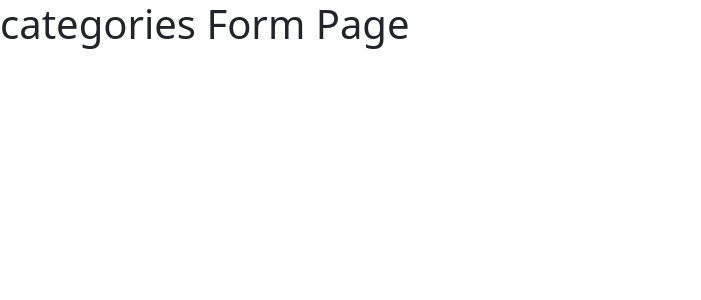
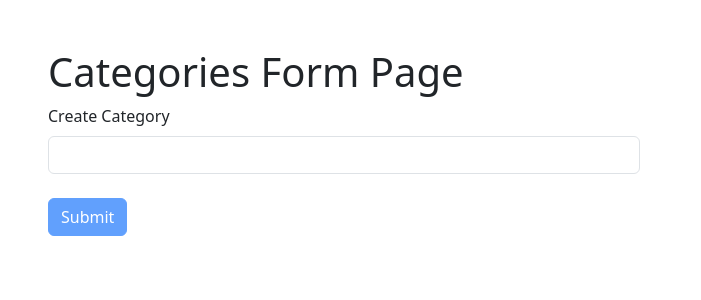
Before and after one commit to Daniyal19926/Biblio_FE, a React (Vite) app: page /categoryformpage in a window 1280 px wide. Shown: the top 300 px of the page, without its empty margins (0-701 px from the left). Built offline with nearby package versions, Linux system fonts and the light colour scheme.

Commit message:
finished category page

```diff
--- a/src/App.tsx
+++ b/src/App.tsx
@@ -10,8 +10,8 @@ import { Dvd } from "./types/Dvd";
 import { ReferenceBook } from "./types/ReferenceBook";
 import { AudioBook } from "./types/AudioBook";
 import Navbar from "./component/Navbar";
-import ListGroup from "./component/listGroup";
 import { Link } from "react-router-dom";
+import SimpleListGroup from "./component/SimpleListGroup";
 export const DEFAULT_CATEGORY: Category = {
   id: "",
   name: "All Categories",
@@ -24,12 +24,9 @@ export default function App() {
   const [categories, setCategories] = useState<Category[]>([]);
   const [loading, setLoading] = useState(true);
   const [libraryItems, setLibraryItems] = useState<any[]>([]);
-  const [selectedCategory, setSelectedCategory] = useState(DEFAULT_CATEGORY.id);
 
   useEffect(() => {
-    getCategories().then(({ data }) =>
-      setCategories([DEFAULT_CATEGORY, ...data])
-    );
+    getCategories().then(({ data }) => setCategories(data));
 
     getBooks().then(({ data }) => setBooks(data));
     getReferenceBooks().then(({ data }) => setReferenceBooks(data));
@@ -48,17 +45,16 @@ export default function App() {
     <div>
       <div className=" p-4">
         <Navbar />
-        <Link to={"/categoryformpage"} className="btn btn-primary mt-2 ms-2">
+        <Link
+          to={"/categoryformpage/new"}
+          className="btn btn-primary mt-2 ms-2"
+        >
           Create Category
         </Link>
 
         <div className="row p-0 container text-centre">
           <div className="col mt-5">
-            <ListGroup
-              categories={categories}
-              selectedCategory={selectedCategory}
-              setSelectedCategory={setSelectedCategory}
-            />
+            <SimpleListGroup categories={categories} />
           </div>
           <div className="col-10">
             <table className="table">
--- /dev/null
+++ b/src/component/SimpleListGroup.tsx
@@ -0,0 +1,15 @@
+import { Link } from "react-router-dom";
+
+export default function SimpleListGroup({ categories }: any) {
+  return (
+    <div>
+      <ul className="list-group">
+        {categories.map((category: any) => (
+          <li key={category.id} className="list-group-item">
+            <Link to={""}>{category.name}</Link>
+          </li>
+        ))}
+      </ul>
+    </div>
+  );
+}
--- a/src/main.tsx
+++ b/src/main.tsx
@@ -7,7 +7,7 @@ import BooksPage from "./pages/BooksPage.tsx";
 import AudioBooksPage from "./pages/AudioBooksPage.tsx";
 import ReferenceBooksPage from "./pages/ReferenceBooksPage.tsx";
 import DvdsPage from "./pages/DvdsPage.tsx";
-import CategoriesFormPage from "./pages/CategoryFormPage.tsx";
+import CategoriesForm from "./pages/Forms/CategoryFormPage.tsx";
 import BookForm from "./pages/Forms/BookForm.tsx";
 import ReferenceBookForm from "./pages/Forms/ReferenceBookForm.tsx";
 import AudioBookForm from "./pages/Forms/AudioBookForm.tsx";
@@ -35,11 +35,11 @@ const router = createBrowserRouter([
   },
   {
     path: "/categoryformpage",
-    element: <CategoriesFormPage />,
+    element: <CategoriesForm />,
   },
   {
     path: "/categoryformpage/:id",
-    element: <CategoriesFormPage />,
+    element: <CategoriesForm />,
   },
   {
     path: "/bookform/:id",
--- a/src/pages/CategoryFormPage.tsx
+++ /dev/null
@@ -1,7 +0,0 @@
-export default function CategoriesFormPage() {
-  return (
-    <div>
-      <h1>categories Form Page</h1>
-    </div>
-  );
-}
--- /dev/null
+++ b/src/pages/Forms/CategoryFormPage.tsx
@@ -0,0 +1,52 @@
+import { zodResolver } from "@hookform/resolvers/zod";
+import { useEffect, useState } from "react";
+import { FieldValues, useForm } from "react-hook-form";
+import { useNavigate, useParams } from "react-router-dom";
+import { z } from "zod";
+import { createCategory, getCategory } from "../../Services/Categories";
+const schema = z.object({
+  name: z.string().min(3),
+});
+type CategoryFormData = z.infer<typeof schema>;
+export default function CategoriesForm() {
+  const [category, setCategory] = useState("");
+  const { id } = useParams();
+  const navigate = useNavigate();
+  useEffect(() => {
+    if (!id || id === "new") return;
+    getCategory(id).then(({ data }) => setCategory(data));
+  }, [category]);
+
+  const {
+    reset,
+    register,
+    handleSubmit,
+    formState: { errors, isValid },
+  } = useForm<CategoryFormData>({
+    resolver: zodResolver(schema),
+    mode: "onChange",
+  });
+  async function onSubmit(data: FieldValues) {
+    await createCategory(data);
+    navigate("/");
+  }
+  return (
+    <div className="p-5">
+      <h1>Categories Form Page</h1>
+      <form onSubmit={handleSubmit(onSubmit)}>
+        <div className="mb-3 w-50">
+          <label className="form-label">Create Category</label>
+          <input {...register("name")} className="form-control" />
+          {errors.name && <p className="text-danger">{errors.name.message}</p>}
+          <button
+            disabled={!isValid}
+            type="submit"
+            className="btn btn-primary mt-4"
+          >
+            Submit
+          </button>
+        </div>
+      </form>
+    </div>
+  );
+}
```
